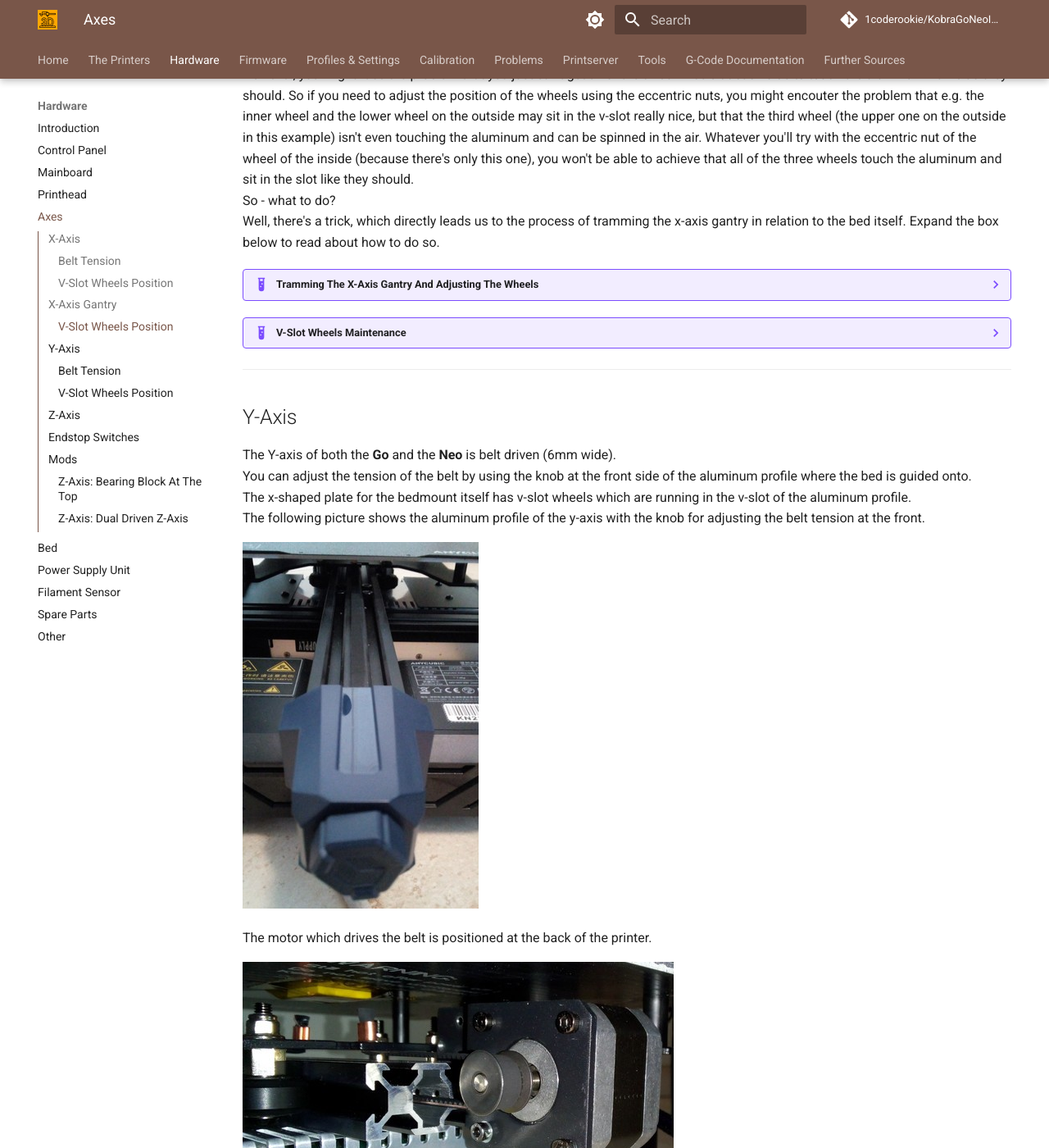
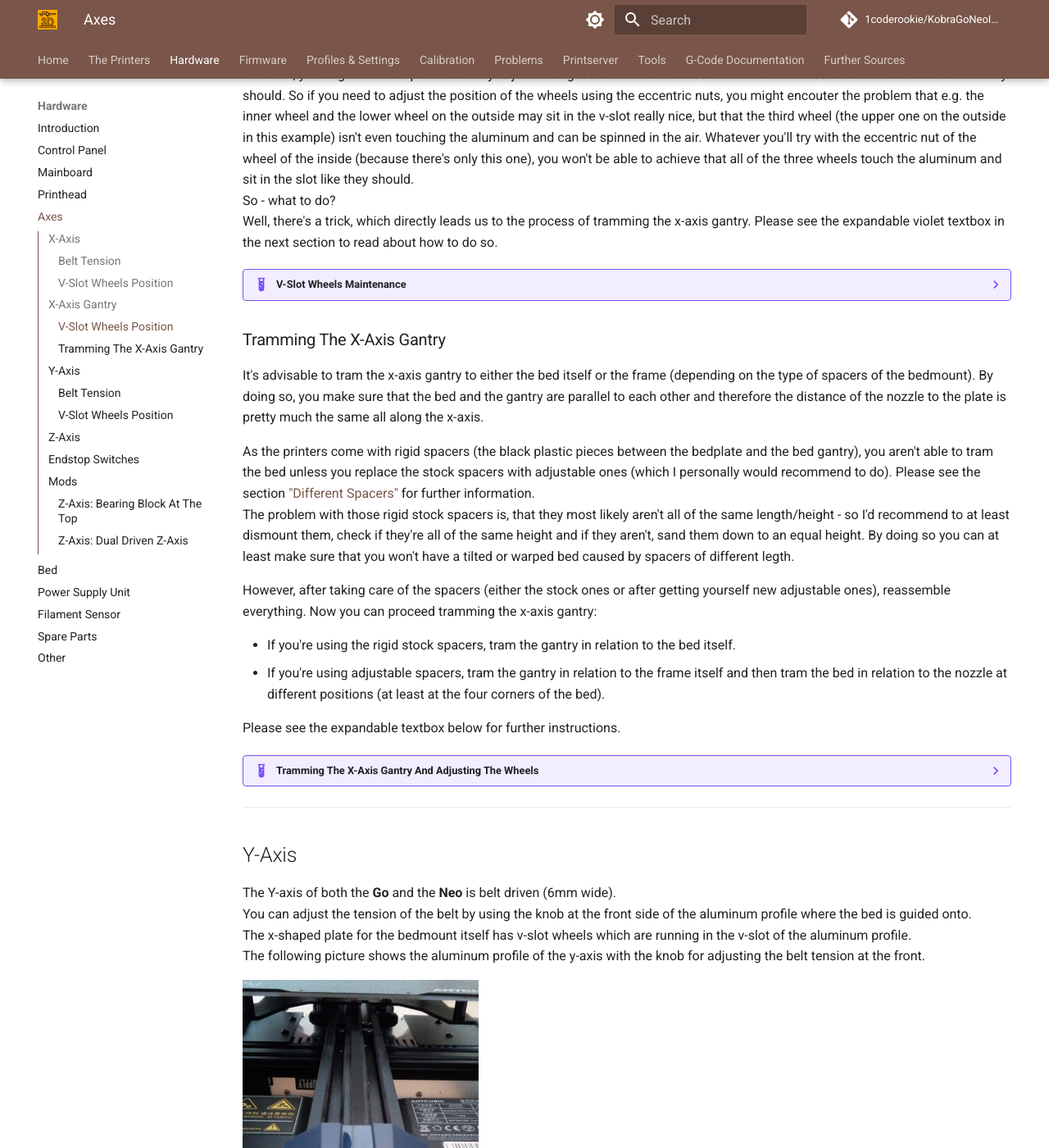
Before and after one commit to 1coderookie/KobraGoNeoInsights, an MkDocs documentation site: the page built from docs/hardware/axes.md, in a window 1280 px wide and 1400 px high, scrolled down 2927 px. Shown: the whole window at 82% size. Built offline with MkDocs 1.6.1 and Material for MkDocs 9.7.7, drawn with Linux system fonts in a browser that asks for light colours; comment, search, counter and statistics services are not loaded.

Commit message:
Update axes.md

```diff
--- a/docs/hardware/axes.md
+++ b/docs/hardware/axes.md
@@ -68,7 +68,36 @@ You can adjust the roller tension by turning the eccentric nut of the wheel whic
 
 However, you might face the problem that you just can't get all of the three wheels at each side to touch the aluminum frame as they should. So if you need to adjust the position of the wheels using the eccentric nuts, you might encouter the problem that e.g. the inner wheel and the lower wheel on the outside may sit in the v-slot really nice, but that the third wheel (the upper one on the outside in this example) isn't even touching the aluminum and can be spinned in the air. Whatever you'll try with the eccentric nut of the wheel of the inside (because there's only this one), you won't be able to achieve that all of the three wheels touch the aluminum and sit in the slot like they should.
 So - what to do?
-Well, there's a trick, which directly leads us to the process of tramming the x-axis gantry in relation to the bed itself. Expand the box below to read about how to do so.
+Well, there's a trick, which directly leads us to the process of tramming the x-axis gantry. Please see the expandable violet textbox in the next section to read about how to do so.
+
+
+
+??? example "V-Slot Wheels Maintenance"
+
+    - As the wheels will suffer from running on the aluminum and debris can build up, clean the aluminum and the wheels itself from time to time.
+    - After that, add some sythetic grease like white lithium grease or silicone grease (e.g. "Super Lube" from Loctite) onto the aluminum profile where the wheels are running to reduce friction.
+    - *Make sure you're not using WD-40 or grease which has graphite or MoS2 added!*
+    - If you see debris building up pretty quick, it's most likely because the wheels are too close to the aluminum and therefore it's too much friction which leads to a quick wearout. So make sure the wheels are touching the aluminum but they shouldn't be too tight.
+
+    !!! warning "Don't Use WD-40 for Lubrication"
+
+        Do yourself a favour and *don't* use WD-40 for *lubrication* as it's *not* a lubricant and will harm your POM wheels by time!
+        People use to think WD-40 is the perfect solution for pretty much everything, but they aren't aware of the fact that -due to the chemical recipe it's made of- it's absolutely not sufficient for getting parts lubed mid- to longterm. Fact is, that the chemicals inside of it will even wash off any grease or oil, it can harm POM and rubber and so on.
+        As an example: So let's say you want to lubricate your bike chain and use WD-40 to do so, you'll basically *wash away* the existent lubrification  which is inside the chain - therefore the chain will be worn out pretty quick. You'll also harm the sealings. If you don't believe me, make a little test by yourself: take an air baloon, pump it up, spray WD-40 onto it and wait..
+
+### Tramming The X-Axis Gantry
+
+It's advisable to tram the x-axis gantry to either the bed itself or the frame (depending on the type of spacers of the bedmount). By doing so, you make sure that the bed and the gantry are parallel to each other and therefore the distance of the nozzle to the plate is pretty much the same all along the x-axis.
+
+As the printers come with rigid spacers (the black plastic pieces between the bedplate and the bed gantry), you aren't able to tram the bed unless you replace the stock spacers with adjustable ones (which I personally would recommend to do). Please see the section ["Different Spacers"](bed.md#different-spacers) for further information.
+The problem with those rigid stock spacers is, that they most likely aren't all of the same length/height - so I'd recommend to at least dismount them, check if they're all of the same height and if they aren't, sand them down to an equal height. By doing so you can at least make sure that you won't have a tilted or warped bed caused by spacers of different legth.
+
+However, after taking care of the spacers (either the stock ones or after getting yourself new adjustable ones), reassemble everything. Now you can proceed tramming the x-axis gantry:
+
+- If you're using the rigid stock spacers, tram the gantry in relation to the bed itself.
+- If you're using adjustable spacers, tram the gantry in relation to the frame itself and then tram the bed in relation to the nozzle at different positions (at least at the four corners of the bed).
+
+Please see the expandable textbox below for further instructions.
 
 ??? example "Tramming The X-Axis Gantry And Adjusting The Wheels"
 
```
Also changed, not shown: other parts of docs/hardware/axes.md (+0 -14 lines).
